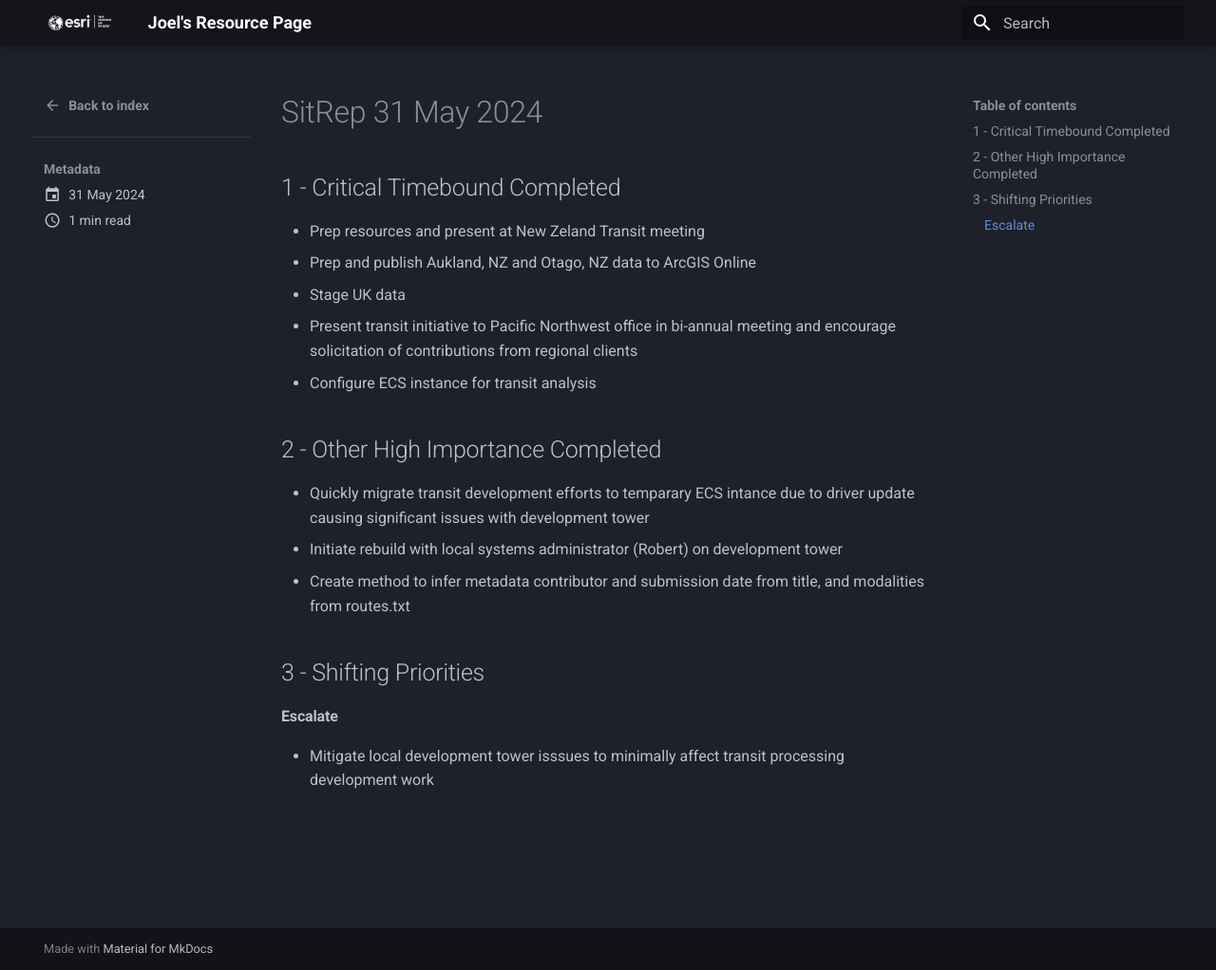
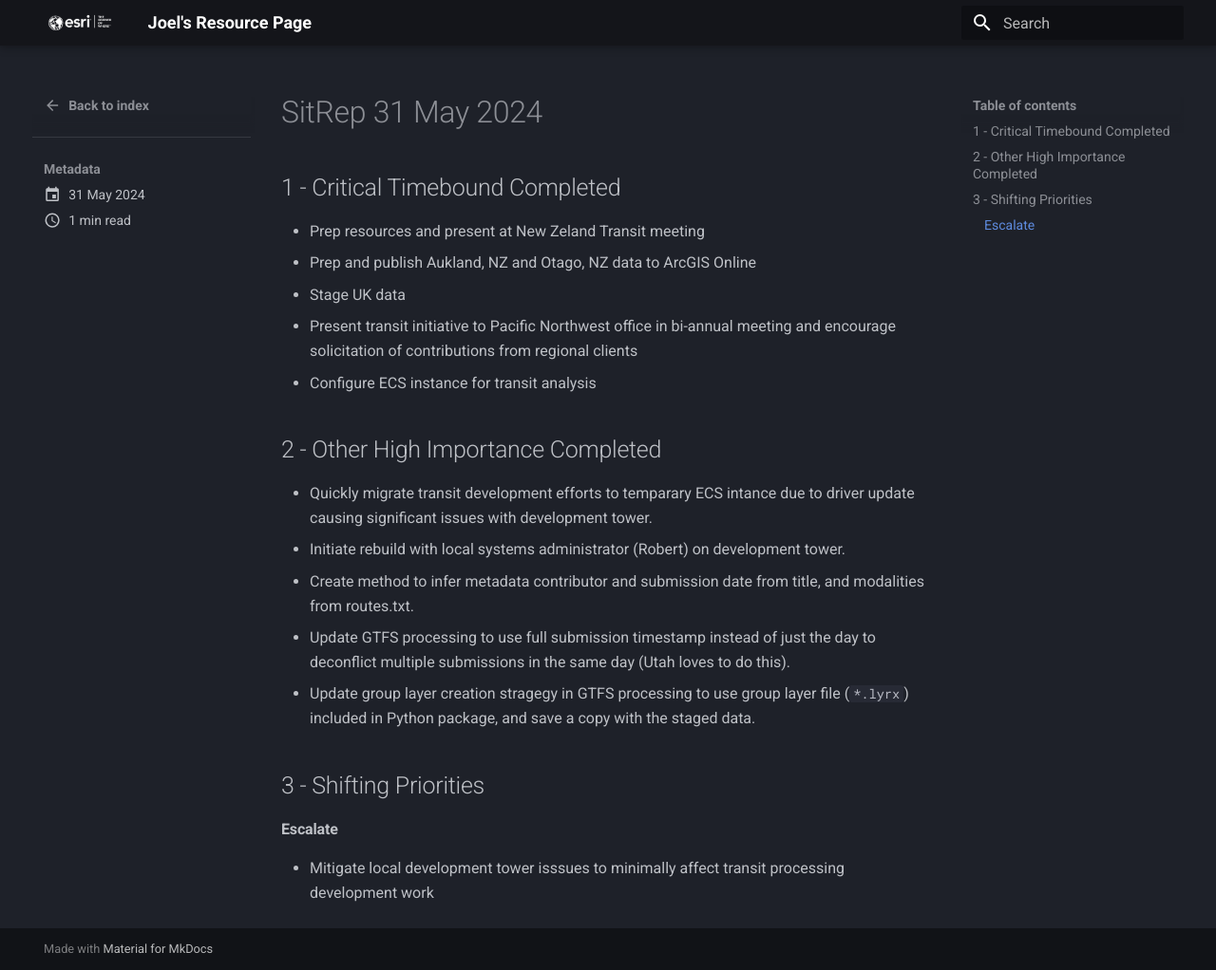
Before and after one commit to knu2xs/esri-resource-page, an MkDocs documentation site: the page built from docs/sitreps/posts/sitrep_20240531.md, in a window 1280 px wide and 1022 px high. Shown: the whole window at 95% size. Built offline with MkDocs 1.6.1 and Material for MkDocs 9.7.7, drawn with Linux system fonts in a browser that asks for light colours.

Commit message:
update sitreps

```diff
--- a/docs/sitreps/posts/sitrep_20240531.md
+++ b/docs/sitreps/posts/sitrep_20240531.md
@@ -14,9 +14,11 @@ date: 2024-05-31
 
 ## 2 - Other High Importance Completed
 
-- Quickly migrate transit development efforts to temparary ECS intance due to driver update causing significant issues with development tower
-- Initiate rebuild with local systems administrator (Robert) on development tower
-- Create method to infer metadata contributor and submission date from title, and modalities from routes.txt
+- Quickly migrate transit development efforts to temparary ECS intance due to driver update causing significant issues with development tower.
+- Initiate rebuild with local systems administrator (Robert) on development tower.
+- Create method to infer metadata contributor and submission date from title, and modalities from routes.txt.
+- Update GTFS processing to use full submission timestamp instead of just the day to deconflict multiple submissions in the same day (Utah loves to do this).
+- Update group layer creation stragegy in GTFS processing to use group layer file (`*.lyrx`) included in Python package, and save a copy with the staged data.
 
 ## 3 - Shifting Priorities
 
```
